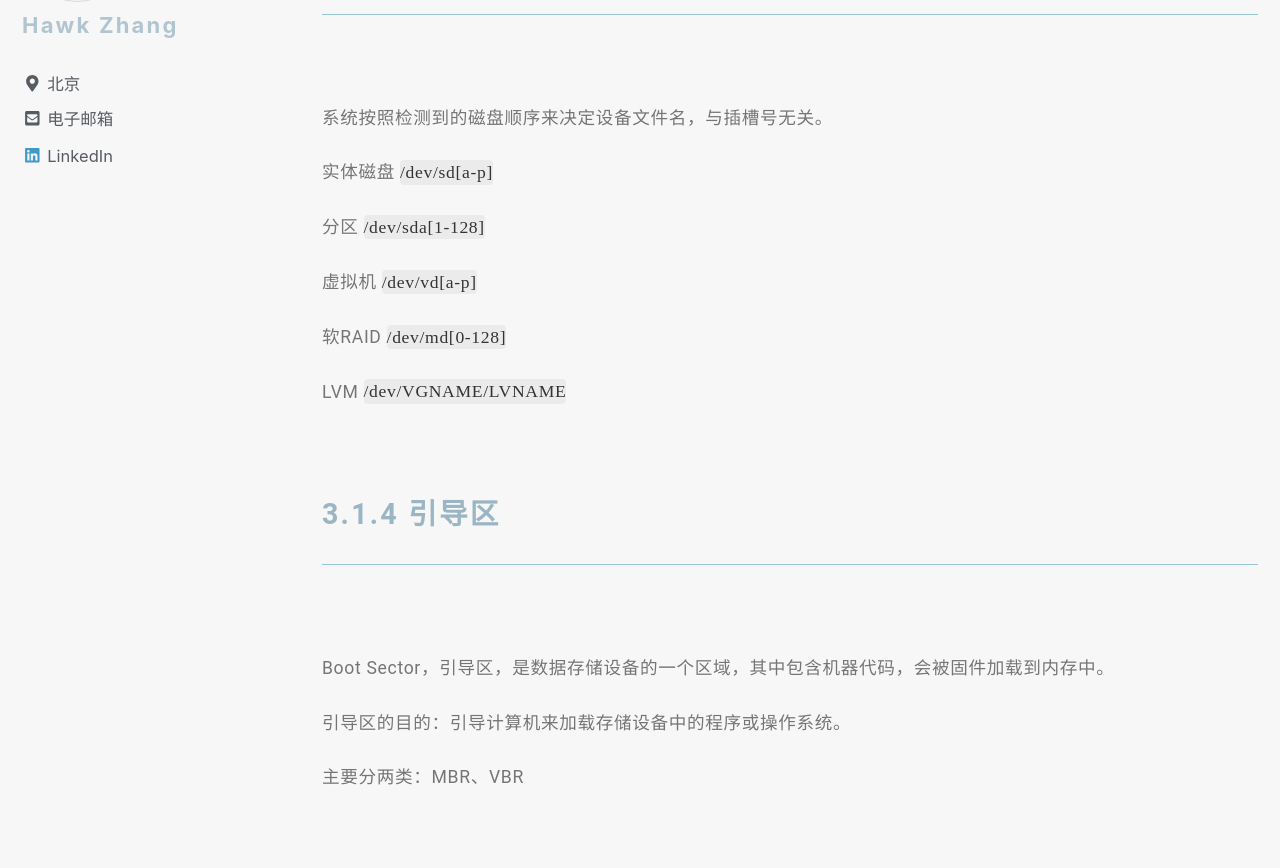
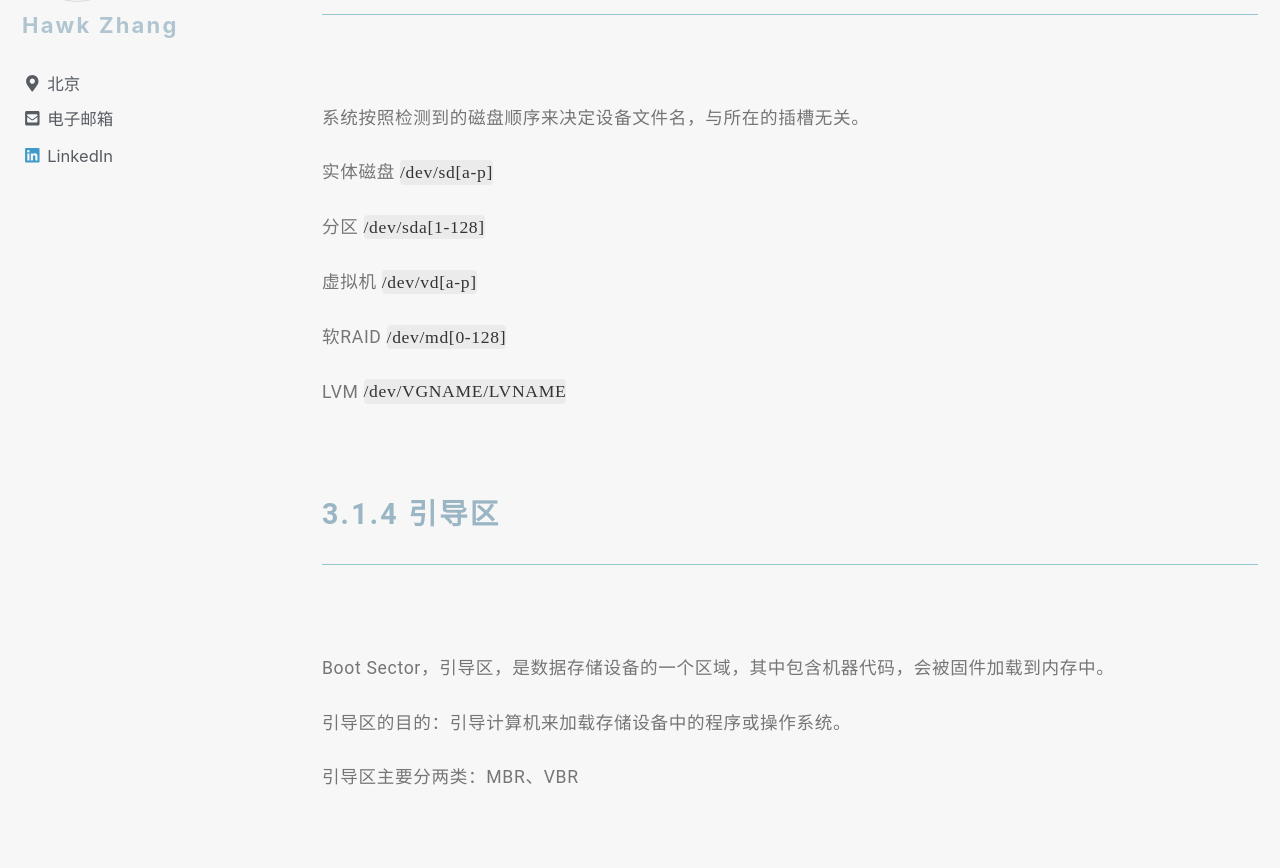
Before and after one commit to narru888/linotes_note, a Jekyll site: the page built from _posts/linux/basic/2015-01-03-storage.md, in a window 1280 px wide and 1400 px high, scrolled down 3915 px. Shown: the part 152-1020 px from the top of the window. Built offline with Jekyll 4.4.1, drawn with Linux system fonts in a browser that asks for light colours; nearby versions of some CDN libraries; a script that is not in the unit is left out.

Commit message:
update on 2019-02-17 17:25:01 CST

```diff
--- a/_posts/linux/basic/2015-01-03-storage.md
+++ b/_posts/linux/basic/2015-01-03-storage.md
@@ -56,7 +56,7 @@
 
 ### 3.1.3 设备文件名
 
-系统按照检测到的磁盘顺序来决定设备文件名，与插槽号无关。
+系统按照检测到的磁盘顺序来决定设备文件名，与所在的插槽无关。
 
 实体磁盘	`/dev/sd[a-p]`
 
@@ -81,7 +81,7 @@
 
 引导区的目的：引导计算机来加载存储设备中的程序或操作系统。
 
-主要分两类：MBR、VBR
+引导区主要分两类：MBR、VBR
 
 
 
```
